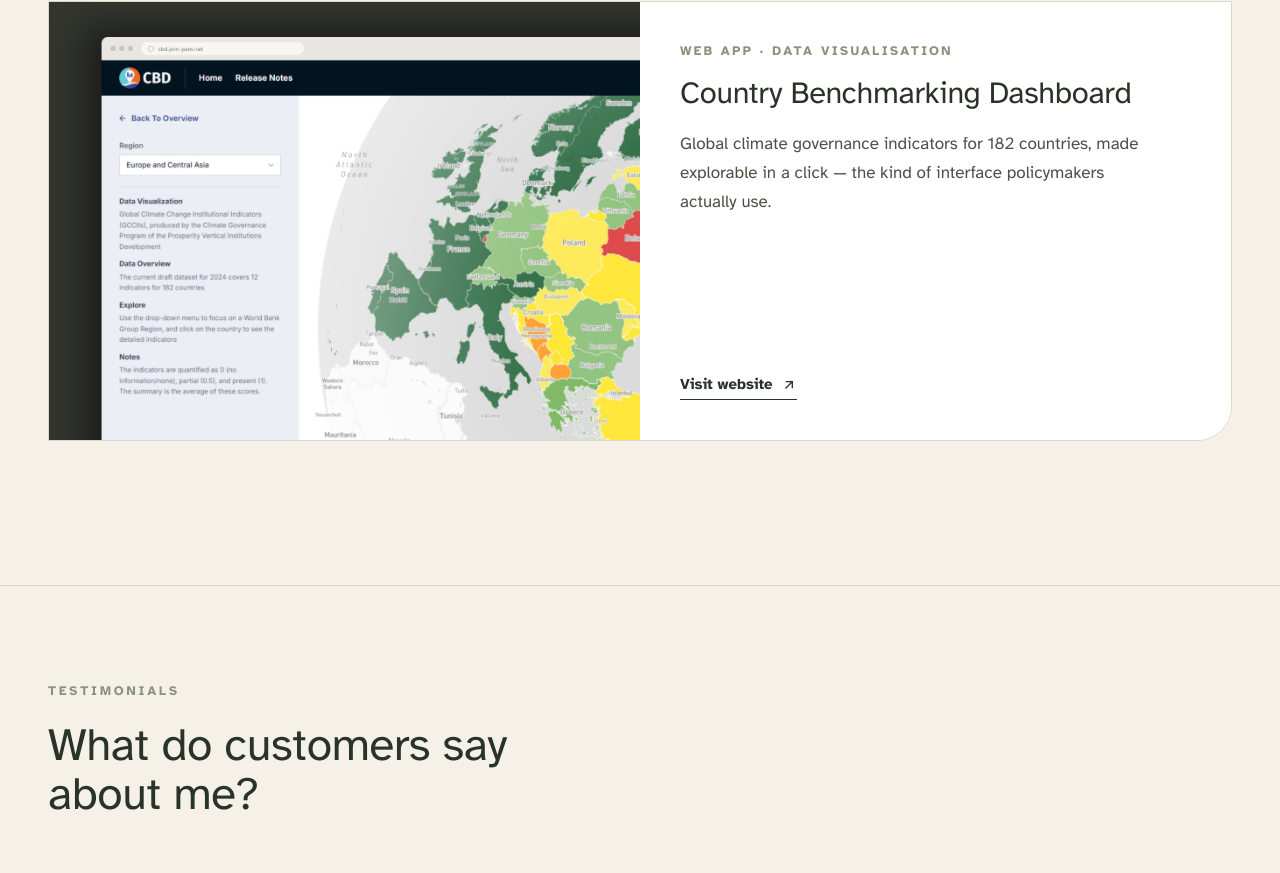
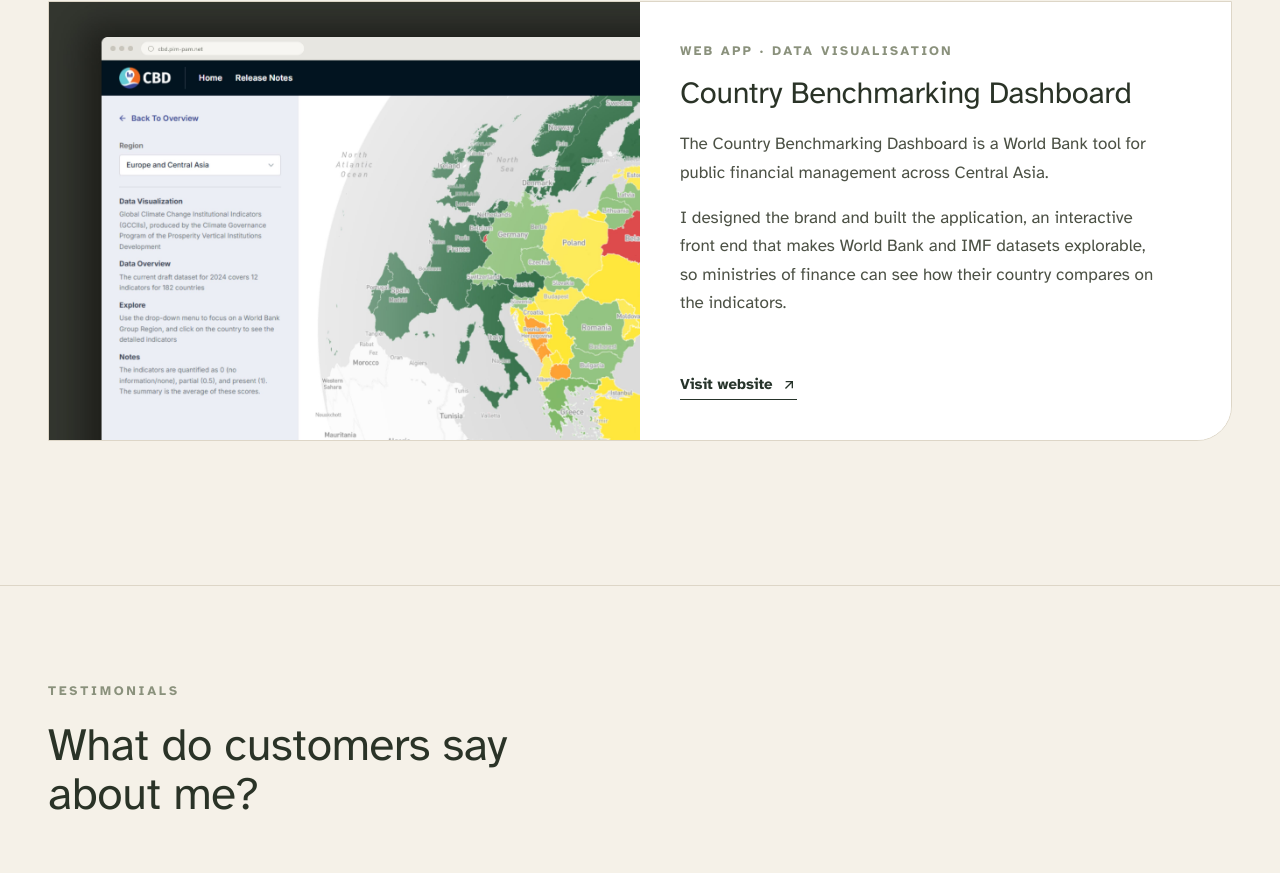
Before and after one commit to tangobrown/tango-site, a Next.js app: page / in a window 1280 px wide. Shown: the part 5816-6689 px from the top of the page. Built offline with nearby package versions, Linux system fonts and the light colour scheme.

Commit message:
Country Benchmarking Dashboard: replace one-liner with two-paragraph case-study description

```diff
--- a/data/work.ts
+++ b/data/work.ts
@@ -53,7 +53,7 @@
     role: "Web App · Data Visualisation",
     tag: "World Bank Group",
     quote:
-      "Global climate governance indicators for 182 countries, made explorable in a click — the kind of interface policymakers actually use.",
+      "The Country Benchmarking Dashboard is a World Bank tool for public financial management across Central Asia.\n\nI designed the brand and built the application, an interactive front end that makes World Bank and IMF datasets explorable, so ministries of finance can see how their country compares on the indicators.",
     imageSrc: "/cbd.jpg",
     url: "https://cbd.pim-pam.net",
   },
```
